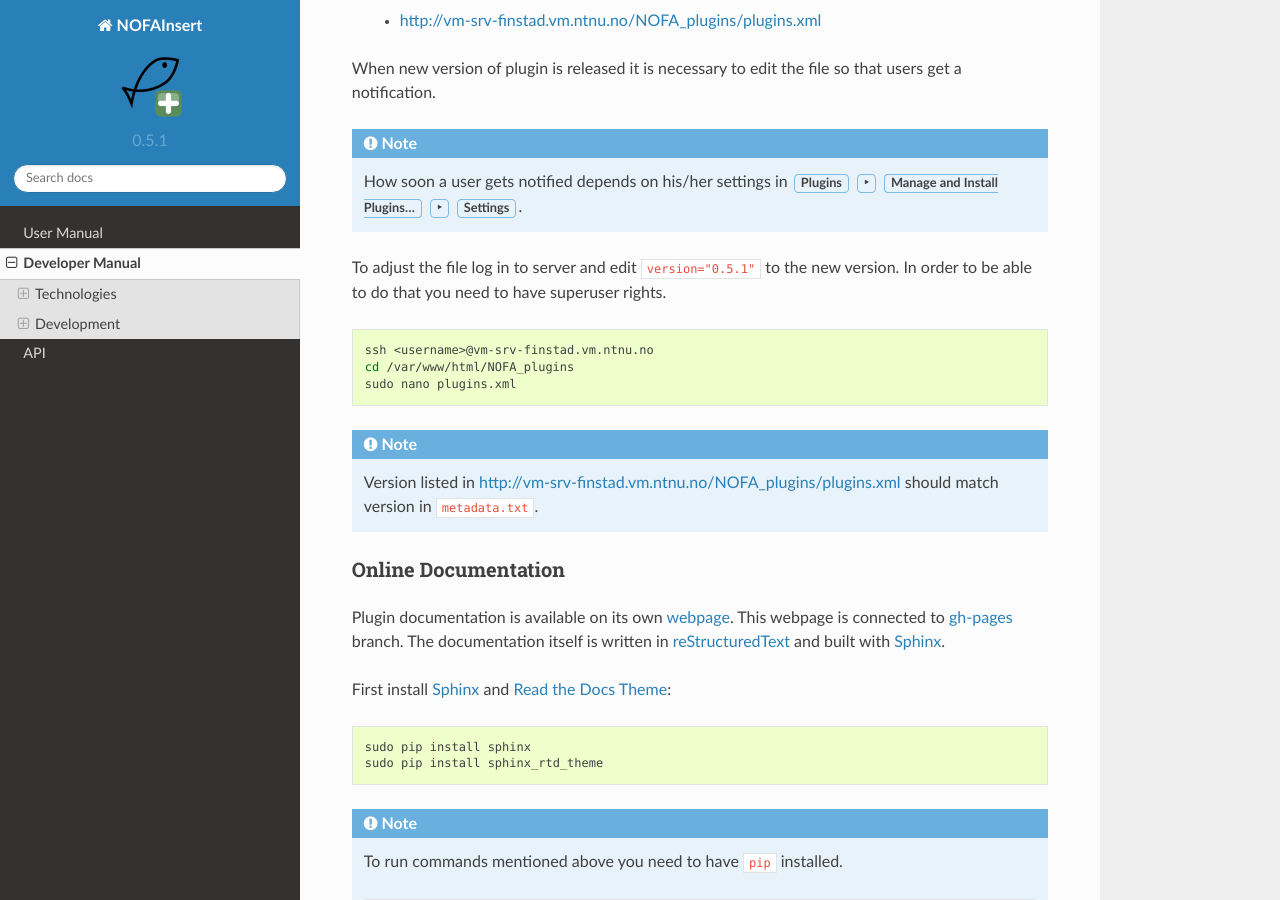
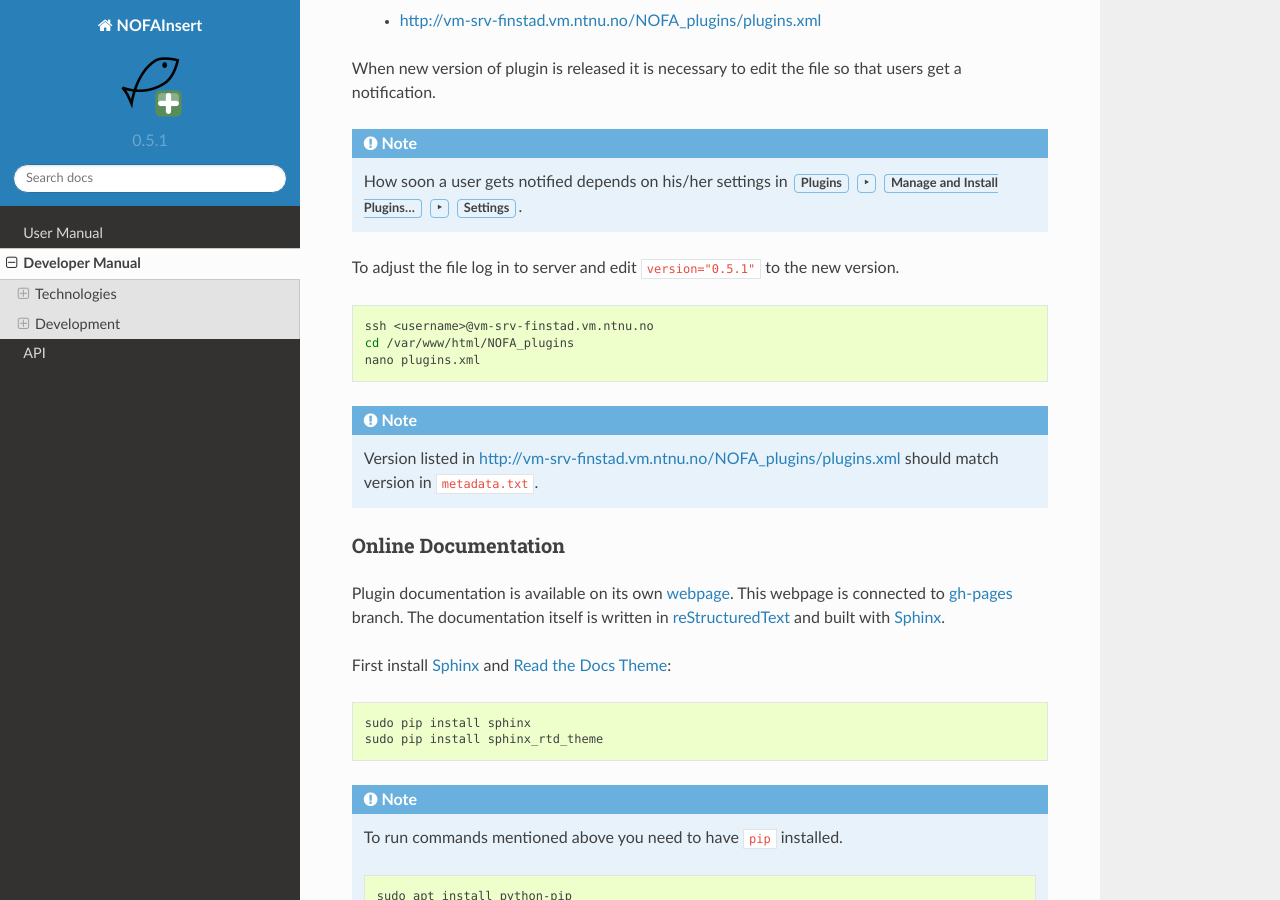
Before and after one commit to NINAnor/NOFAInsert, a Sphinx documentation site: the page built from docs/source/developer-manual.rst, in a window 1280 px wide and 900 px high, scrolled down 2484 px. Built offline with Sphinx 7.4.7 and the Read the Docs theme 2.0.0, drawn with Linux system fonts in a browser that asks for light colours; formulas are drawn with MathJax 3.

Commit message:
Docs: edit text

```diff
--- a/docs/source/developer-manual.rst
+++ b/docs/source/developer-manual.rst
@@ -163,13 +163,13 @@ users get a notification.
    :guilabel:`Settings`.
 
 To adjust the file log in to server and edit ``version="0.5.1"`` to the new
-version. In order to be able to do that you need to have superuser rights.
+version.
 
 .. code-block:: bash
 
    ssh <username>@vm-srv-finstad.vm.ntnu.no
    cd /var/www/html/NOFA_plugins
-   sudo nano plugins.xml
+   nano plugins.xml
 
 .. note::
 
```
